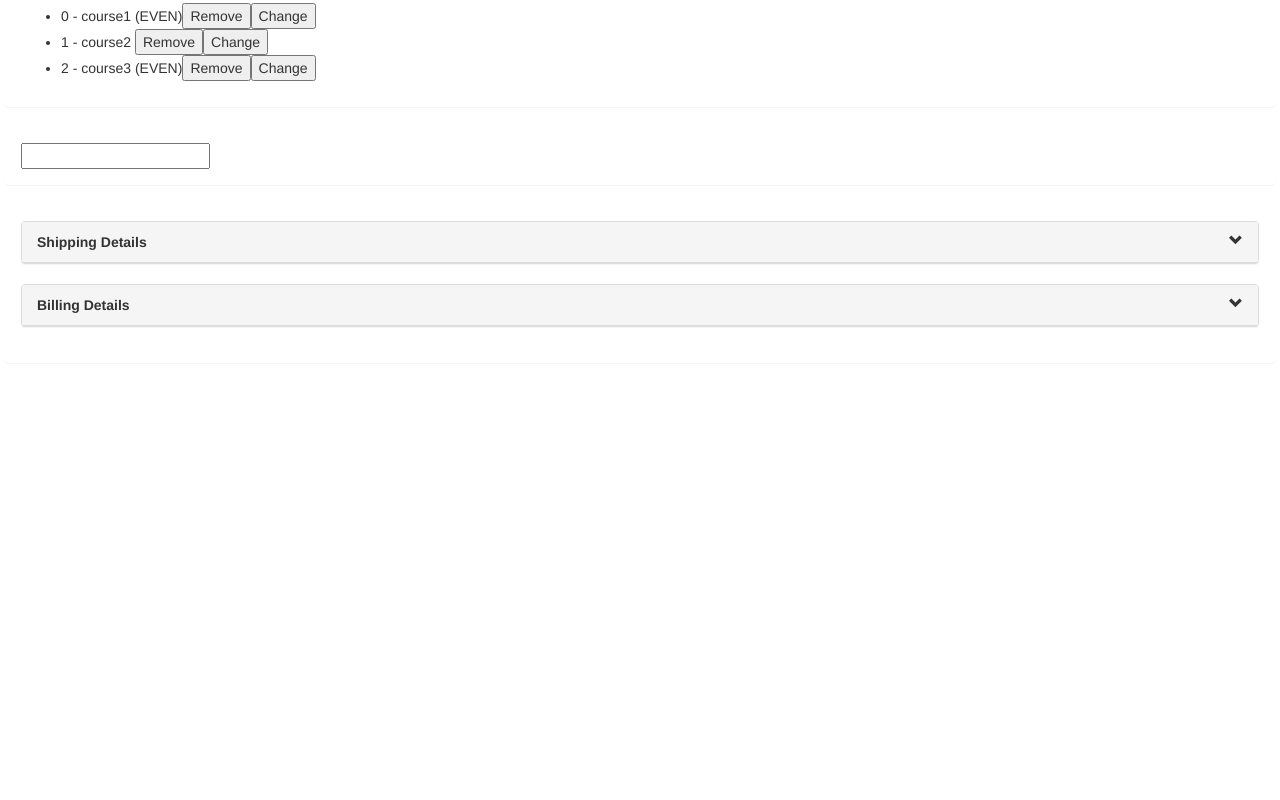
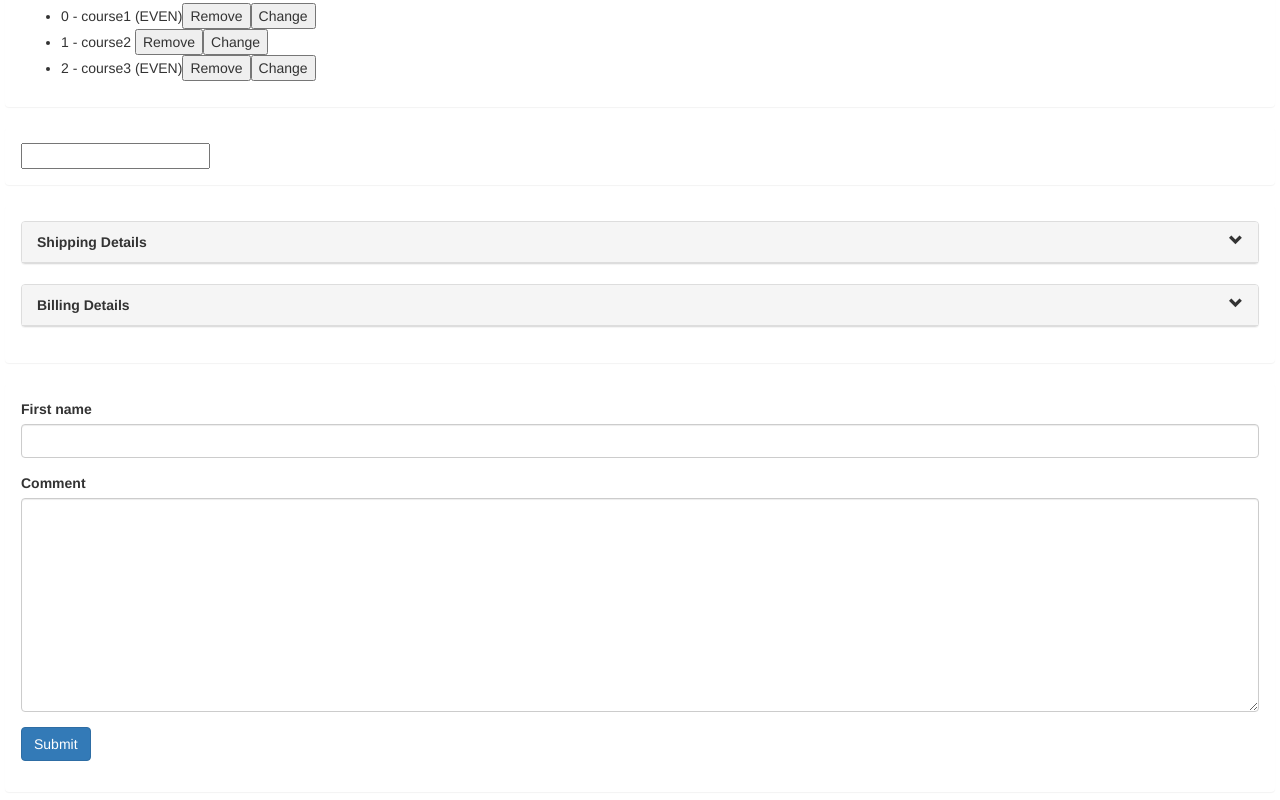
Before and after one commit to mwiesiolek/angular4-tut, an Angular app: page / in a window 1280 px wide. Shown: the part 1496-2296 px from the top of the page. Before the commit the page ends 1899 px from the top, so only its background shows below. Built offline with nearby package versions, Linux system fonts and the light colour scheme.

Commit message:
adds contact form

```diff
--- a/src/app/app.component.html
+++ b/src/app/app.component.html
@@ -71,3 +71,9 @@
     <zippy title="Billing Details">Billing Details Content</zippy>
   </div>
 </div>
+
+<div class="row panel">
+  <div class="panel-body col-sm-12">
+    <contact-form></contact-form>
+  </div>
+</div>
--- a/src/app/app.module.ts
+++ b/src/app/app.module.ts
@@ -13,6 +13,7 @@ import { PanelComponent } from './panel/panel.component';
 import { LikeComponent } from './like/like.component';
 import { InputFormatDirective } from './input-format.directive';
 import { ZippyComponent } from './zippy/zippy.component';
+import { ContactFormComponent } from './contact-form/contact-form.component';
 
 @NgModule({
   declarations: [
@@ -24,7 +25,8 @@ import { ZippyComponent } from './zippy/zippy.component';
     PanelComponent,
     LikeComponent,
     InputFormatDirective,
-    ZippyComponent
+    ZippyComponent,
+    ContactFormComponent
   ],
   imports: [
     BrowserModule,
--- /dev/null
+++ b/src/app/contact-form/contact-form.component.html
@@ -0,0 +1,11 @@
+<form class="form-group">
+  <div class="form-group">
+    <label for="firstName">First name</label>
+    <input id="firstName" type="text" class="form-control">
+  </div>
+  <div class="form-group">
+    <label for="comment">Comment</label>
+    <textarea name="" id="comment" cols="30" rows="10" class="form-control"></textarea>
+  </div>
+  <button class="btn btn-primary">Submit</button>
+</form>
--- /dev/null
+++ b/src/app/contact-form/contact-form.component.ts
@@ -0,0 +1,15 @@
+import { Component, OnInit } from '@angular/core';
+
+@Component({
+  selector: 'contact-form',
+  templateUrl: './contact-form.component.html',
+  styleUrls: ['./contact-form.component.css']
+})
+export class ContactFormComponent implements OnInit {
+
+  constructor() { }
+
+  ngOnInit() {
+  }
+
+}
```
Also changed, not shown: src/app/contact-form/contact-form.component.css (added), 1 other file (tests, documents, lock files or other folders).
